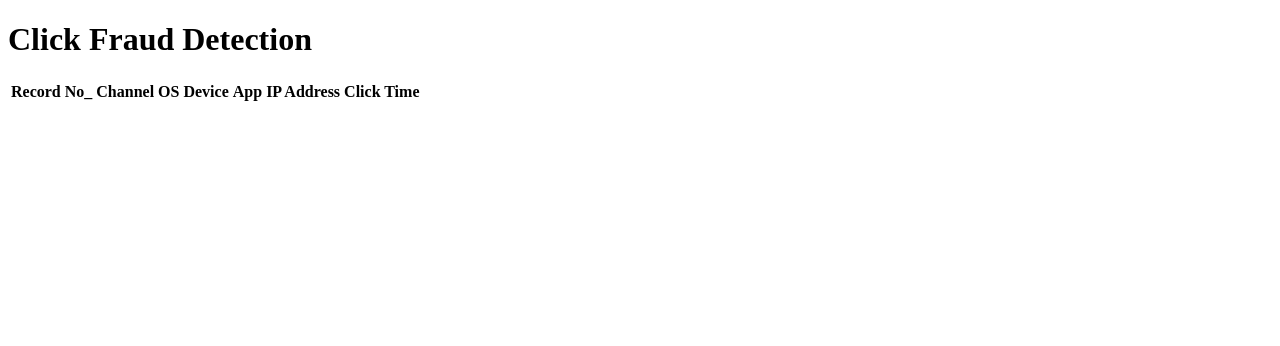
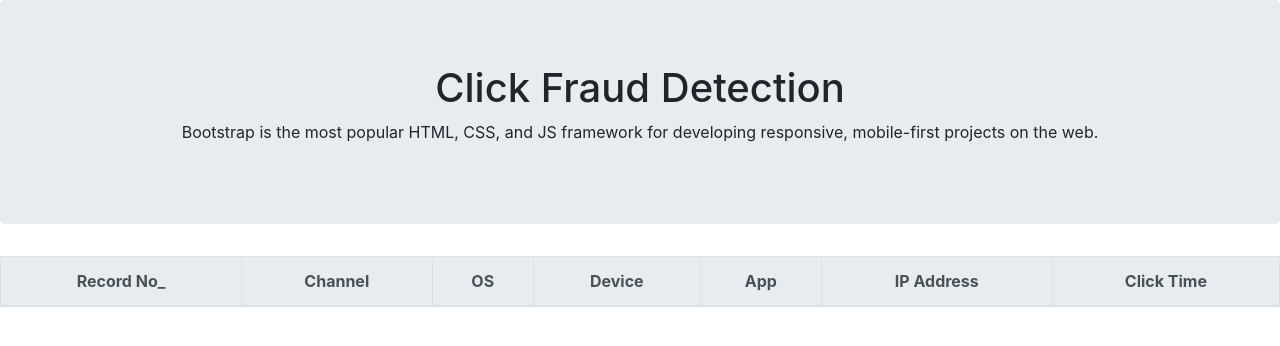
Before and after one commit to neeyatl/fraud-detection-app, a Node project: template views/index.mustache in a window 1280 px wide. Shown: the top 346 px of the page. Run offline with Node 20 templates, Linux system fonts and the light colour scheme; the template is opened without the code that fills it, so the values that code supplies are empty.

Commit message:
Created the most basic UI design for the web-app

```diff
--- a/views/index.mustache
+++ b/views/index.mustache
@@ -5,19 +5,51 @@
     <meta http-equiv="X-UA-Compatible" content="IE=edge">
     <meta name="viewport" content="width=device-width, initial-scale=1.0">
     <title>Fraud Click Detection Web App</title>
+    <style>
+        .header {
+            position: sticky;
+            top:0;
+        }
+
+        .center-text {
+            text-align: center;
+        }
+    </style>
 </head>
 <body>
+    {{> bootstrap}}
+
+    <div class="jumbotron center-text">
         <h1>Click Fraud Detection</h1>
+        <p>Bootstrap is the most popular HTML, CSS, and JS framework for developing responsive, mobile-first projects on the web.</p>
+    </div>
 
-    <table>
+    <table class="table table-hover table-bordered center-text">
+        <thead class="header thead-light">
             <tr>
-            <th>Record No_</th><th>Channel</th><th>OS</th><th>Device</th><th>App</th><th>IP Address</th><th>Click Time</th>
+                <th class="header" scope="col">Record No_</th>
+                <th class="header" scope="col">Channel</th>
+                <th class="header" scope="col">OS</th>
+                <th class="header" scope="col">Device</th>
+                <th class="header" scope="col">App</th>
+                <th class="header" scope="col">IP Address</th>
+                <th class="header" scope="col">Click Time</th>
             </tr>
+        </thead>
+        <tbody>
             {{#records}}
             <tr>
-            <td>{{rno}}</td><td>{{ch}}</td><td>{{os}}</td><td>{{dev}}</td><td>{{app}}</td><td>{{ip}}</td><td>{{clk_time}}</td>
+                <td>{{rno}}</td>
+                <td>{{ch}}</td>
+                <td>{{os}}</td>
+                <td>{{dev}}</td>
+                <td>{{app}}</td>
+                <td>{{ip}}</td>
+                <td>{{clk_time}}</td>
             </tr>
             {{/records}}
+        </tbody>
     </table>
+
 </body>
 </html>
--- /dev/null
+++ b/views/partials/bootstrap.mustache
@@ -0,0 +1,5 @@
+<link rel="stylesheet" href="https://stackpath.bootstrapcdn.com/bootstrap/4.3.1/css/bootstrap.min.css" integrity="sha384-ggOyR0iXCbMQv3Xipma34MD+dH/1fQ784/j6cY/iJTQUOhcWr7x9JvoRxT2MZw1T" crossorigin="anonymous">
+<script src="https://stackpath.bootstrapcdn.com/bootstrap/4.3.1/js/bootstrap.min.js" integrity="sha384-JjSmVgyd0p3pXB1rRibZUAYoIIy6OrQ6VrjIEaFf/nJGzIxFDsf4x0xIM+B07jRM" crossorigin="anonymous"></script>
+
+<script src="https://code.jquery.com/jquery-3.3.1.slim.min.js" integrity="sha384-q8i/X+965DzO0rT7abK41JStQIAqVgRVzpbzo5smXKp4YfRvH+8abtTE1Pi6jizo" crossorigin="anonymous"></script>
+<script src="https://cdnjs.cloudflare.com/ajax/libs/popper.js/1.14.7/umd/popper.min.js" integrity="sha384-UO2eT0CpHqdSJQ6hJty5KVphtPhzWj9WO1clHTMGa3JDZwrnQq4sF86dIHNDz0W1" crossorigin="anonymous"></script>
```
Also changed, not shown: static/styles/style.css (added). Lines whose indentation alone changed are shown as unchanged.
